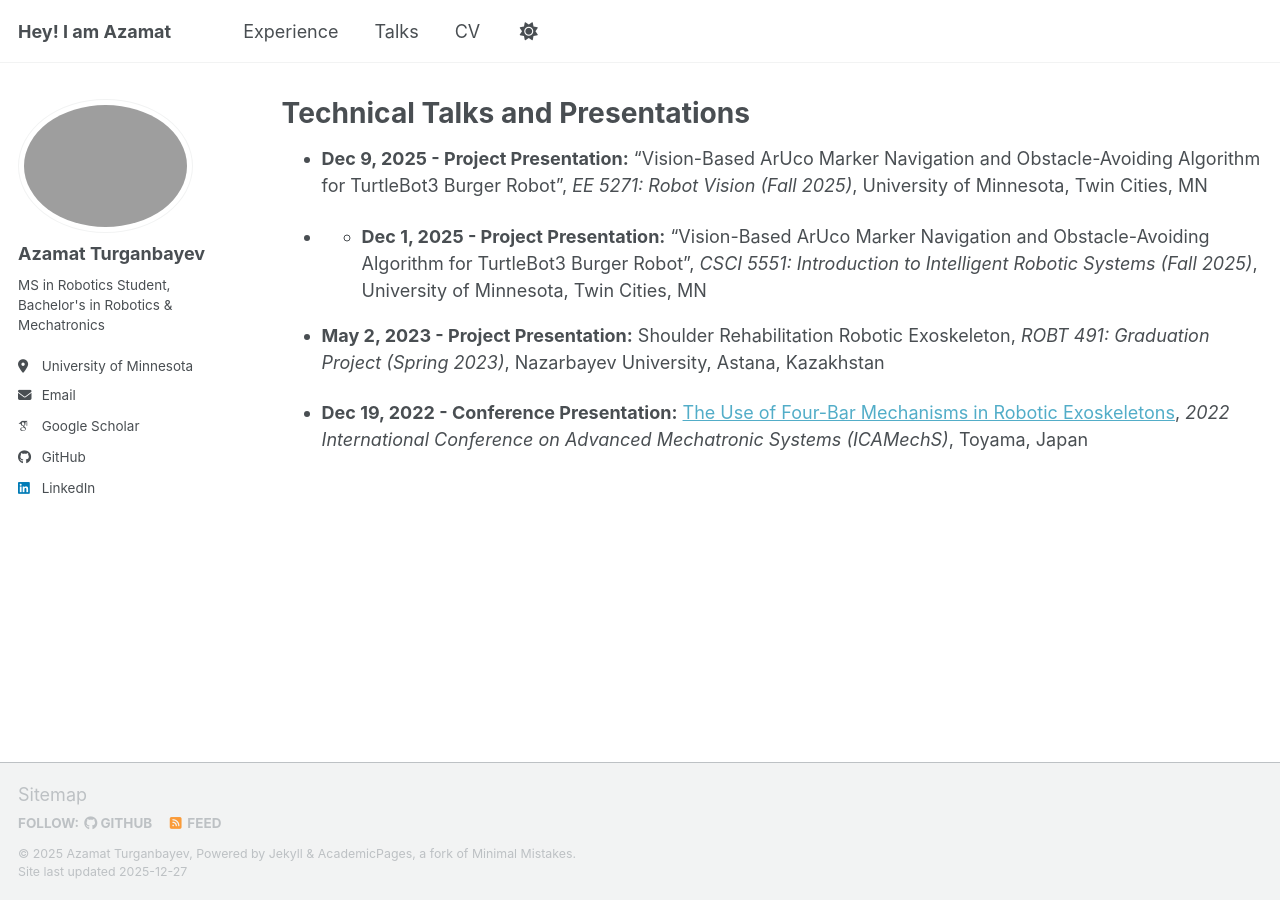
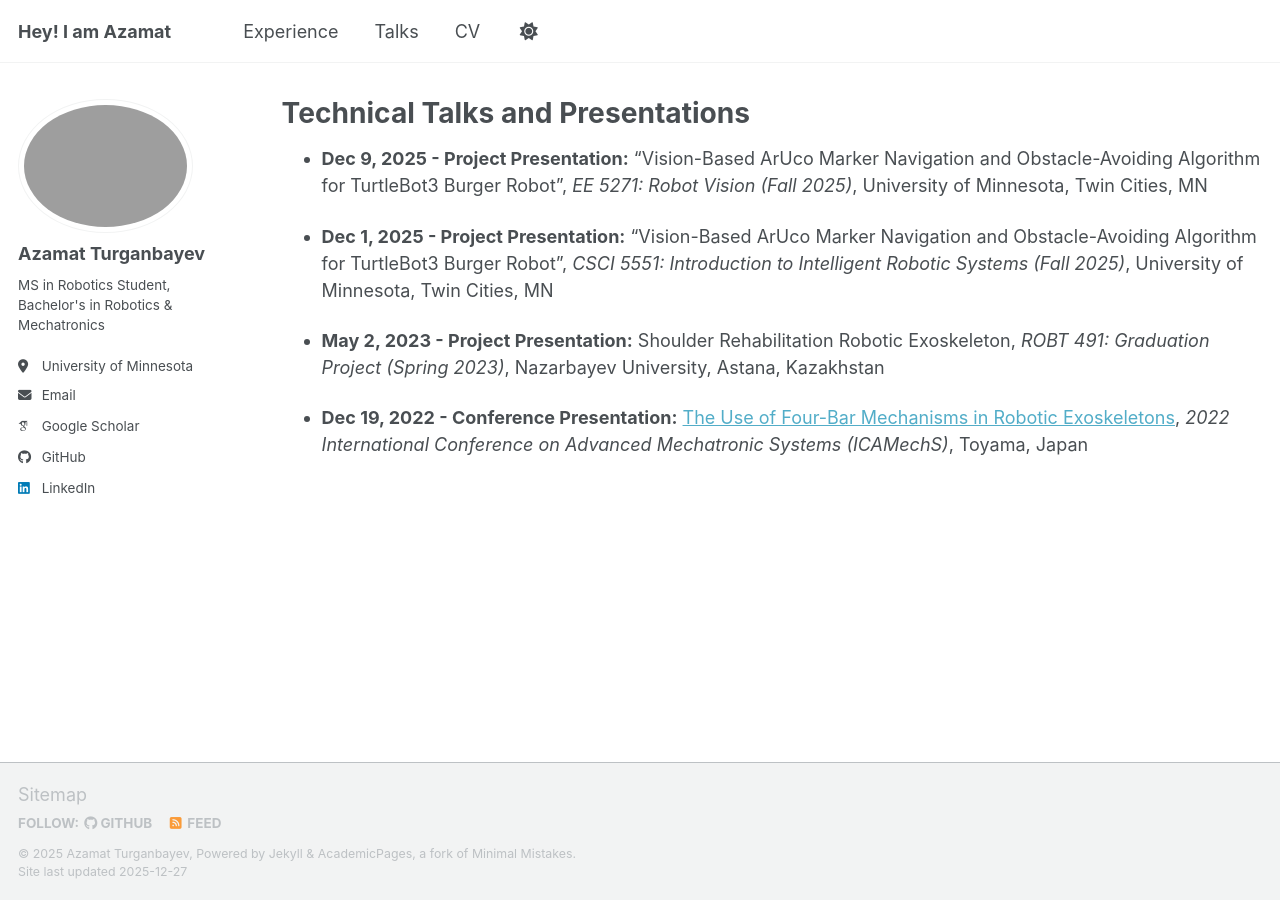
Before and after one commit to aturganbayev/aturganbayev-website-old, a Jekyll site: the page built from _pages/talks.md, in a window 1280 px wide. Built offline with Jekyll 4.4.1, drawn with Linux system fonts in a browser that asks for light colours; some web fonts are replaced; a script bundle is joined from its source files by our own code; library files that are not in the unit come from our copies.

Commit message:
Update talks.md

```diff
--- a/_pages/talks.md
+++ b/_pages/talks.md
@@ -6,7 +6,7 @@ author_profile: true
 ---
 - **Dec 9, 2025 - Project Presentation:** "Vision-Based ArUco Marker Navigation and Obstacle-Avoiding Algorithm for TurtleBot3 Burger Robot", *EE 5271: Robot Vision (Fall 2025)*, University of Minnesota, Twin Cities, MN
 
-- - **Dec 1, 2025 - Project Presentation:** "Vision-Based ArUco Marker Navigation and Obstacle-Avoiding Algorithm for TurtleBot3 Burger Robot", *CSCI 5551: Introduction to Intelligent Robotic Systems (Fall 2025)*, University of Minnesota, Twin Cities, MN
+- **Dec 1, 2025 - Project Presentation:** "Vision-Based ArUco Marker Navigation and Obstacle-Avoiding Algorithm for TurtleBot3 Burger Robot", *CSCI 5551: Introduction to Intelligent Robotic Systems (Fall 2025)*, University of Minnesota, Twin Cities, MN
 
 - **May 2, 2023 - Project Presentation:** Shoulder Rehabilitation Robotic Exoskeleton, *ROBT 491: Graduation Project (Spring 2023)*, Nazarbayev University, Astana, Kazakhstan
 
```
